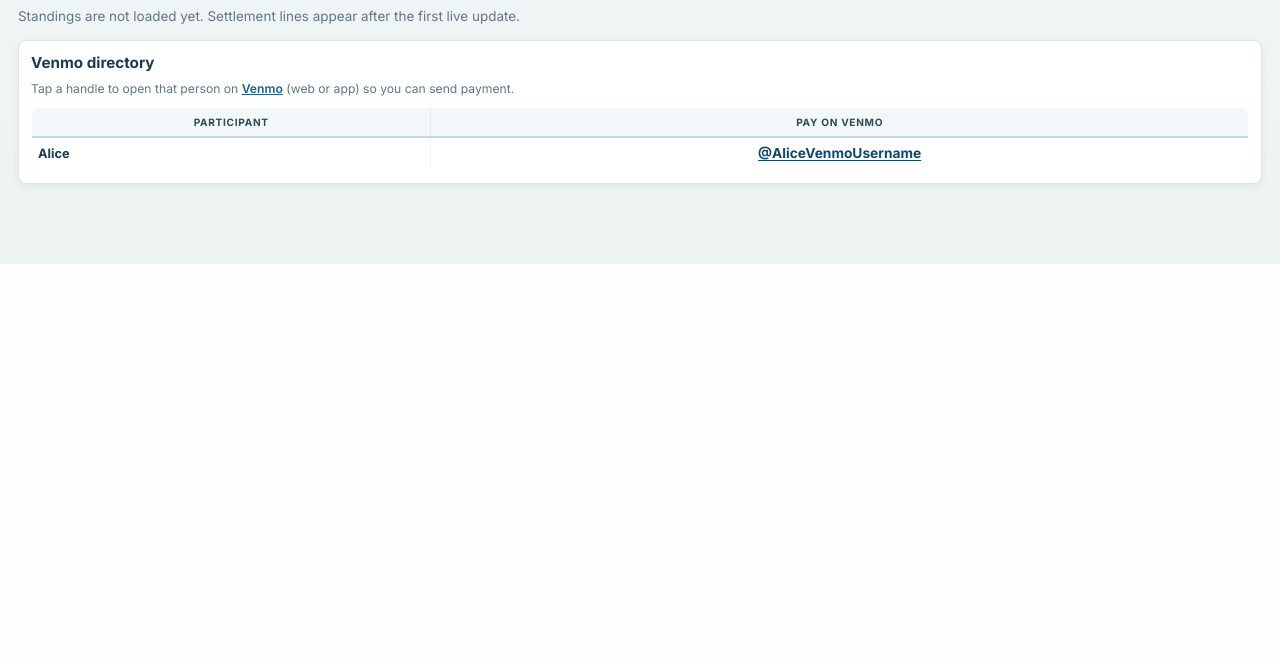
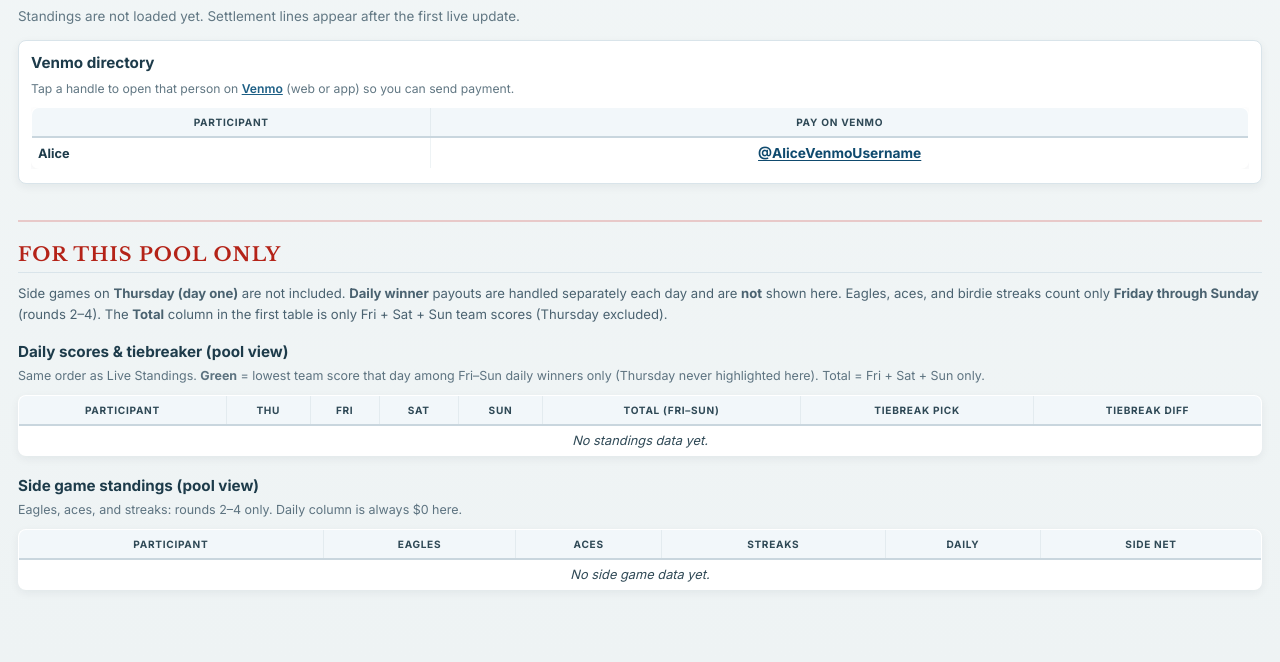
Before and after one commit to Glazed-Auto-Spa/masters-pool-public, a Flask app: page / in a window 1280 px wide. Shown: the part 2021-2683 px from the top of the page. Before the commit the page ends 2285 px from the top, so only its background shows below. Run offline with Flask 3, Linux system fonts and the light colour scheme; data that the repository does not hold is empty; some libraries are stand-ins or nearby versions.

Commit message:
feat: pool-only daily and side charts (Fri–Sun side logic)
Add leaderboard fields for pool-only event total (days 2–4), Fri–Sun
daily-winner highlights, eagle/ace/streak bonuses excluding Thursday
rounds, zero daily pool column, and recomputed side net. Duplicate the
two mobile-style charts at page bottom with red title and note. Show
pool charts on desktop via scoped CSS. JS keeps both table bodies in
sync on refresh.

```diff
--- a/static/style.css
+++ b/static/style.css
@@ -3197,6 +3197,43 @@ tbody tr:hover {
   display: none;
 }
 
+.skin-masters-v7 .pool-only-charts-wrap {
+  margin-top: 28px;
+  padding-top: 20px;
+  border-top: 2px solid #e8c9c9;
+}
+
+.skin-masters-v7 .pool-only-charts-title {
+  margin: 0 0 10px;
+  font-size: clamp(1.05rem, 1.5vw, 1.25rem);
+  font-family: "Libre Baskerville", ui-serif, Georgia, serif;
+  color: #b42318;
+  font-weight: 700;
+}
+
+.skin-masters-v7 .pool-only-charts-note {
+  margin: 0 0 18px;
+  font-size: 0.82rem;
+  line-height: 1.55;
+  color: #4a6270;
+  max-width: none;
+}
+
+.skin-masters-v7 .pool-only-charts-wrap .mobile-daily-tiebreak-standings,
+.skin-masters-v7 .pool-only-charts-wrap .mobile-sidegame-standings {
+  display: block;
+}
+
+.skin-masters-v7 .pool-only-charts-section h3 {
+  margin: 0 0 6px;
+  font-size: 0.95rem;
+  color: #1d3b4a;
+}
+
+.skin-masters-v7 .pool-only-charts-section + .pool-only-charts-section {
+  margin-top: 20px;
+}
+
 .skin-masters-v7 .mobile-daily-tiebreak-caption {
   margin: 0 0 10px;
   font-size: 0.78rem;
--- a/templates/index.html
+++ b/templates/index.html
@@ -27,7 +27,7 @@
     <meta charset="utf-8" />
     <meta name="viewport" content="width=device-width, initial-scale=1" />
     <title>Masters Pool | A Tradition Unlike Any Other Spreadsheet</title>
-    <link rel="stylesheet" href="{{ url_for('static', filename='style.css', v='20260412p') }}" />
+    <link rel="stylesheet" href="{{ url_for('static', filename='style.css', v='20260412q') }}" />
   </head>
   <body class="skin-masters-v7">
     <header class="masthead">
@@ -582,6 +582,82 @@
           </div>
         </div>
       </section>
+
+      <div class="pool-only-charts-wrap">
+        <h2 class="pool-only-charts-title">For this pool only</h2>
+        <p class="pool-only-charts-note">
+          Side games on <strong>Thursday (day one)</strong> are not included. <strong>Daily winner</strong> payouts are handled
+          separately each day and are <strong>not</strong> shown here. Eagles, aces, and birdie streaks count only
+          <strong>Friday through Sunday</strong> (rounds 2–4). The <strong>Total</strong> column in the first table is only
+          Fri + Sat + Sun team scores (Thursday excluded).
+        </p>
+        <section class="mobile-daily-tiebreak-standings pool-only-charts-section" aria-labelledby="pool-only-daily-title">
+          <h3 id="pool-only-daily-title">Daily scores & tiebreaker (pool view)</h3>
+          <p class="mobile-daily-tiebreak-caption">
+            Same order as Live Standings. <strong>Green</strong> = lowest team score that day among Fri–Sun daily winners only
+            (Thursday never highlighted here). Total = Fri + Sat + Sun only.
+          </p>
+          <table>
+            <thead>
+              <tr>
+                <th>Participant</th>
+                <th>Thu</th>
+                <th>Fri</th>
+                <th>Sat</th>
+                <th>Sun</th>
+                <th>Total (Fri–Sun)</th>
+                <th>Tiebreak Pick</th>
+                <th>Tiebreak Diff</th>
+              </tr>
+            </thead>
+            <tbody id="mobile-daily-tiebreak-body-pool-only">
+              {% for row in state.get("leaderboard", []) %}
+              <tr>
+                <td>{{ row.name }}</td>
+                {% set pwd = row.get("poolOnlyDailyWinnerDays") or [] %}
+                <td>{{ to_par(row.dailyScores.get("1", row.dailyScores.get(1, 0))) }}</td>
+                <td class="{{ 'daily-winner-cell' if 2 in pwd else '' }}">{{ to_par(row.dailyScores.get("2", row.dailyScores.get(2, 0))) }}</td>
+                <td class="{{ 'daily-winner-cell' if 3 in pwd else '' }}">{{ to_par(row.dailyScores.get("3", row.dailyScores.get(3, 0))) }}</td>
+                <td class="{{ 'daily-winner-cell' if 4 in pwd else '' }}">{{ to_par(row.dailyScores.get("4", row.dailyScores.get(4, 0))) }}</td>
+                <td>
+                  <strong>{{ to_par(row.get("poolOnlyEventScore", row.eventScore)) }}</strong>
+                </td>
+                <td>{{ to_par(row.predictedWinningToPar) }}</td>
+                <td>{{ row.tiebreakDiff if row.tiebreakDiff is not none else "-" }}</td>
+              </tr>
+              {% endfor %}
+            </tbody>
+          </table>
+        </section>
+        <section class="mobile-sidegame-standings pool-only-charts-section" aria-labelledby="pool-only-side-title">
+          <h3 id="pool-only-side-title">Side game standings (pool view)</h3>
+          <p class="mobile-daily-tiebreak-caption">Eagles, aces, and streaks: rounds 2–4 only. Daily column is always $0 here.</p>
+          <table>
+            <thead>
+              <tr>
+                <th>Participant</th>
+                <th>Eagles</th>
+                <th>Aces</th>
+                <th>Streaks</th>
+                <th>Daily</th>
+                <th>Side Net</th>
+              </tr>
+            </thead>
+            <tbody id="mobile-sidegames-body-pool-only">
+              {% for row in state.get("leaderboard", []) %}
+              <tr>
+                <td>{{ row.name }}</td>
+                <td>${{ row.get("eagleBonusDollarsPoolOnly", 0) }}</td>
+                <td>${{ row.get("aceBonusDollarsPoolOnly", 0) }}</td>
+                <td>${{ row.get("birdieStreakBonusDollarsPoolOnly", 0) }}</td>
+                <td>$0</td>
+                <td><strong>${{ '%.2f'|format(row.get("netPayoutDollarsPoolOnly", 0)) }}</strong></td>
+              </tr>
+              {% endfor %}
+            </tbody>
+          </table>
+        </section>
+      </div>
     </main>
 
     <script>
@@ -1108,7 +1184,12 @@
       }
 
       function renderMobileDailyTiebreakStandings(rows) {
-        const body = document.getElementById("mobile-daily-tiebreak-body");
+        fillMobileDailyTiebreakBody("mobile-daily-tiebreak-body", rows, false);
+        fillMobileDailyTiebreakBody("mobile-daily-tiebreak-body-pool-only", rows, true);
+      }
+
+      function fillMobileDailyTiebreakBody(bodyId, rows, poolOnly) {
+        const body = document.getElementById(bodyId);
         if (!body) return;
         body.innerHTML = "";
         if (!rows.length) {
@@ -1117,15 +1198,21 @@
         }
         for (const row of rows) {
           const tr = document.createElement("tr");
-          const dayWins = new Set((row.dailyWinnerDays || []).map((v) => Number(v)));
+          const winDays = poolOnly ? row.poolOnlyDailyWinnerDays || [] : row.dailyWinnerDays || [];
+          const dayWins = new Set(winDays.map((v) => Number(v)));
           const dayClass = (day) => (dayWins.has(day) ? "daily-winner-cell" : "");
+          const totalDisplay = poolOnly
+            ? (row.poolOnlyEventScore !== undefined && row.poolOnlyEventScore !== null
+                ? row.poolOnlyEventScore
+                : [2, 3, 4].reduce((s, d) => s + Number(getDailyScore(row.dailyScores || {}, d) || 0), 0))
+            : row.eventScore;
           tr.innerHTML = `
             <td>${row.name}</td>
-            <td class="${dayClass(1)}">${formatToPar(getDailyScore(row.dailyScores || {}, 1))}</td>
+            <td class="${poolOnly ? "" : dayClass(1)}">${formatToPar(getDailyScore(row.dailyScores || {}, 1))}</td>
             <td class="${dayClass(2)}">${formatToPar(getDailyScore(row.dailyScores || {}, 2))}</td>
             <td class="${dayClass(3)}">${formatToPar(getDailyScore(row.dailyScores || {}, 3))}</td>
             <td class="${dayClass(4)}">${formatToPar(getDailyScore(row.dailyScores || {}, 4))}</td>
-            <td><strong>${formatToPar(row.eventScore)}</strong></td>
+            <td><strong>${formatToPar(totalDisplay)}</strong></td>
             <td>${formatToPar(row.predictedWinningToPar)}</td>
             <td>${row.tiebreakDiff ?? "-"}</td>
           `;
@@ -1134,7 +1221,12 @@
       }
 
       function renderMobileSidegameStandings(rows) {
-        const body = document.getElementById("mobile-sidegames-body");
+        fillMobileSidegameBody("mobile-sidegames-body", rows, false);
+        fillMobileSidegameBody("mobile-sidegames-body-pool-only", rows, true);
+      }
+
+      function fillMobileSidegameBody(bodyId, rows, poolOnly) {
+        const body = document.getElementById(bodyId);
         if (!body) return;
         body.innerHTML = "";
         if (!rows.length) {
@@ -1143,13 +1235,18 @@
         }
         for (const row of rows) {
           const tr = document.createElement("tr");
+          const e = poolOnly ? row.eagleBonusDollarsPoolOnly ?? 0 : row.eagleBonusDollars || 0;
+          const a = poolOnly ? row.aceBonusDollarsPoolOnly ?? 0 : row.aceBonusDollars || 0;
+          const s = poolOnly ? row.birdieStreakBonusDollarsPoolOnly ?? 0 : row.birdieStreakBonusDollars || 0;
+          const d = poolOnly ? 0 : row.dailyWinnerBonusDollars || 0;
+          const net = poolOnly ? row.netPayoutDollarsPoolOnly : row.netPayoutDollars;
           tr.innerHTML = `
             <td>${row.name}</td>
-            <td>$${row.eagleBonusDollars || 0}</td>
-            <td>$${row.aceBonusDollars || 0}</td>
-            <td>$${row.birdieStreakBonusDollars || 0}</td>
-            <td>$${row.dailyWinnerBonusDollars || 0}</td>
-            <td><strong>${row.netPayoutDollars === null || row.netPayoutDollars === undefined ? "--" : `$${formatCurrency(row.netPayoutDollars)}`}</strong></td>
+            <td>$${e}</td>
+            <td>$${a}</td>
+            <td>$${s}</td>
+            <td>$${d}</td>
+            <td><strong>${net === null || net === undefined ? "--" : `$${formatCurrency(net)}`}</strong></td>
           `;
           body.appendChild(tr);
         }
```
Also changed, not shown: app/scoring.py (+62 -0 lines), tests/test_scoring_payouts.py (+38 -0 lines).
